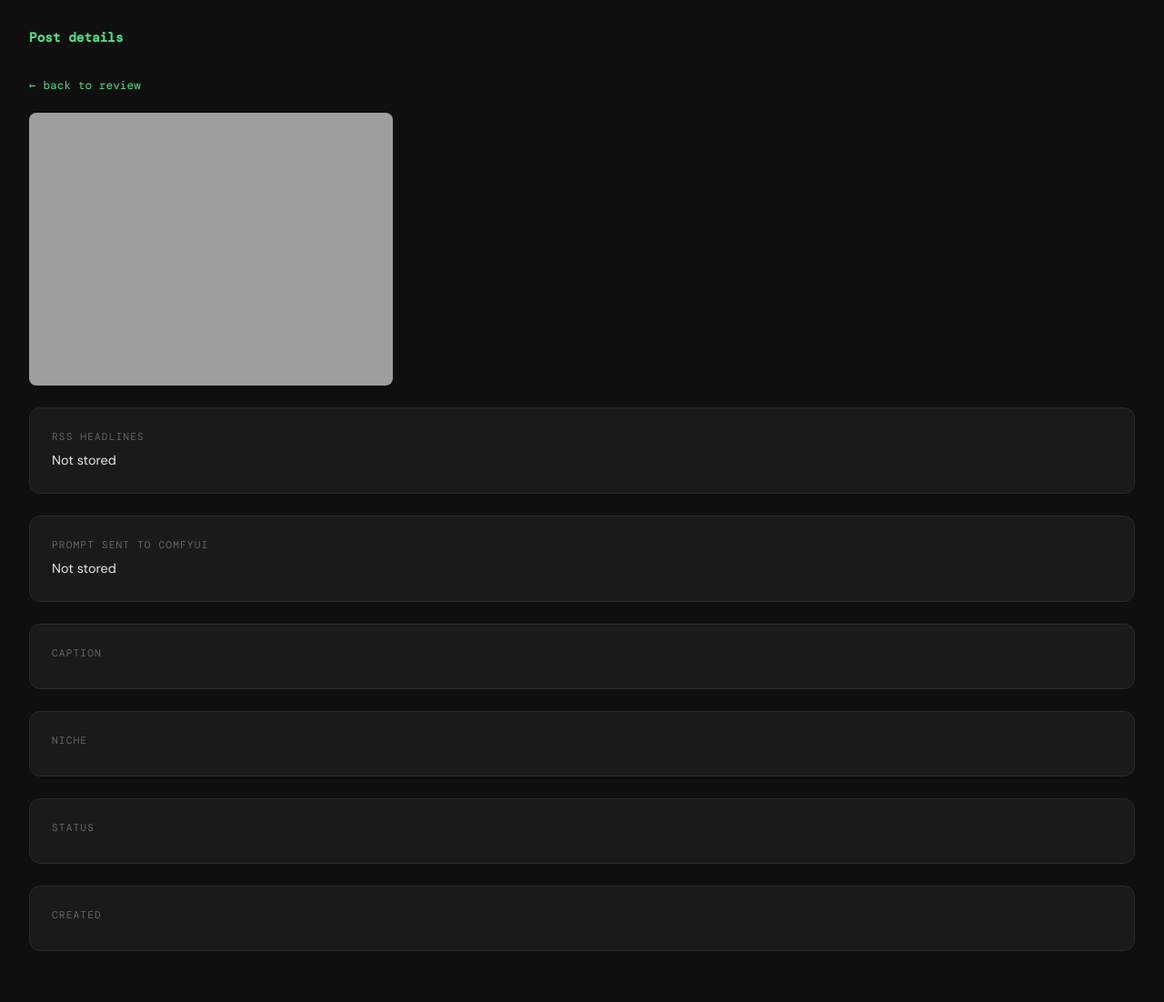
After one commit to sandeepap11/instabot, a Flask app: template app/approval/templates/details.html in a window 1280 px wide. The commit adds this page. Shown: the whole page at 91% size. Run offline with Flask 3, Linux system fonts and the light colour scheme; the template is opened without the code that fills it, so the values that code supplies are empty.

Commit message:
Add post details page and update database schema for additional fields
- Implemented a new route to display post details.
- Created a new HTML template for post details.
- Updated the database schema to include `rss_headlines` and `comfy_prompt` fields.
- Modified the save_post function to handle new fields.
- Updated the pipeline to save additional information when creating posts.

```diff
--- a/app/approval/app.py
+++ b/app/approval/app.py
@@ -1,4 +1,4 @@
-from db import mark_posted
+from db import get_conn, mark_posted
 from ngrok_host import get_public_image_url, start_image_server, start_tunnel
 from instagram import post_image, check_token_validity
 from db import get_pending_posts, get_all_posts, update_status
@@ -91,5 +91,14 @@ def unapprove(post_id):
     return redirect(url_for("review"))
 
 
+@app.route("/details/<post_id>")
+def details(post_id):
+    with get_conn() as conn:
+        post = conn.execute(
+            "SELECT * FROM posts WHERE id = ?", (post_id,)
+        ).fetchone()
+    return render_template("details.html", post=dict(post))
+
+
 if __name__ == "__main__":
     app.run(port=5000, debug=False)
--- /dev/null
+++ b/app/approval/templates/details.html
@@ -0,0 +1,59 @@
+<!DOCTYPE html>
+<html lang="en">
+<head>
+  <meta charset="UTF-8"/>
+  <title>Post Details</title>
+  <style>
+    @import url('https://fonts.googleapis.com/css2?family=DM+Mono:wght@400;500&family=DM+Sans:wght@400;500&display=swap');
+    *, *::before, *::after { box-sizing: border-box; margin: 0; padding: 0; }
+    :root {
+      --bg: #0f0f0f; --surface: #1a1a1a; --border: #2a2a2a;
+      --text: #e8e8e8; --muted: #666; --green: #4ade80;
+    }
+    body { background: var(--bg); color: var(--text); font-family: 'DM Sans', sans-serif; padding: 2rem; }
+    h1 { font-family: 'DM Mono', monospace; color: var(--green); font-size: 0.9rem; margin-bottom: 2rem; }
+    .card { background: var(--surface); border: 1px solid var(--border); border-radius: 12px; padding: 1.5rem; margin-bottom: 1.5rem; }
+    .label { font-family: 'DM Mono', monospace; font-size: 0.7rem; color: var(--muted); text-transform: uppercase; letter-spacing: 0.1em; margin-bottom: 0.5rem; }
+    .value { font-size: 0.9rem; line-height: 1.6; white-space: pre-wrap; }
+    img { width: 100%; max-width: 400px; border-radius: 8px; display: block; margin-bottom: 1.5rem; }
+    a { color: var(--green); font-family: 'DM Mono', monospace; font-size: 0.8rem; text-decoration: none; }
+  </style>
+</head>
+<body>
+  <h1>Post details</h1>
+  <a href="/review">← back to review</a>
+  <br/><br/>
+
+  <img src="http://localhost:5001/images/{{ post.image_path.split('/')[-1] }}" alt="Generated image"/>
+
+  <div class="card">
+    <div class="label">RSS Headlines</div>
+    <div class="value">{{ post.rss_headlines or 'Not stored' }}</div>
+  </div>
+
+  <div class="card">
+    <div class="label">Prompt sent to ComfyUI</div>
+    <div class="value">{{ post.comfy_prompt or 'Not stored' }}</div>
+  </div>
+
+  <div class="card">
+    <div class="label">Caption</div>
+    <div class="value">{{ post.caption }}</div>
+  </div>
+
+  <div class="card">
+    <div class="label">Niche</div>
+    <div class="value">{{ post.niche }}</div>
+  </div>
+
+  <div class="card">
+    <div class="label">Status</div>
+    <div class="value">{{ post.status }}</div>
+  </div>
+
+  <div class="card">
+    <div class="label">Created</div>
+    <div class="value">{{ post.created_at }}</div>
+  </div>
+</body>
+</html>
--- a/app/approval/templates/review.html
+++ b/app/approval/templates/review.html
@@ -240,6 +240,7 @@
           <div class="post-caption">{{ post.caption }}</div>
 
           <div class="actions">
+            <a href="/details/{{ post.id }}" class="btn btn-disabled" style="background:#1a2a1a; color:#4ade80;">🔍 Details</a>
             {% if post.status == 'pending' %}
               <a href="/approve/{{ post.id }}"  class="btn btn-approve">✓ Approve</a>
               <a href="/post-now/{{ post.id }}" class="btn btn-post-now">🚀 Post Now</a>
--- a/app/idea_gen.py
+++ b/app/idea_gen.py
@@ -85,7 +85,7 @@ Rules:
     response.raise_for_status()
     idea = response.json()["response"].strip()
     print(f"[Idea] Generated: {idea[:80]}...")
-    return idea
+    return idea, headlines
 
 
 if __name__ == "__main__":
--- a/app/pipeline.py
+++ b/app/pipeline.py
@@ -23,7 +23,7 @@ def run_daily_pipeline(niche: str = None):
 
     # Step 1: Generate idea/prompt
     print("[Pipeline] Step 1/3 — Generating idea...")
-    idea = generate_idea(niche)
+    idea, headlines = generate_idea(niche)
 
     # Step 2: Generate image from idea
     print("[Pipeline] Step 2/3 — Generating image...")
@@ -34,7 +34,9 @@ def run_daily_pipeline(niche: str = None):
     caption = generate_caption(idea, niche)
 
     # Step 4: Save to DB, status = pending
-    post_id = save_post(niche, idea, caption, image_path)
+    post_id = save_post(niche, idea, caption, image_path,
+                        rss_headlines=headlines,
+                        comfy_prompt=idea)  # comfy prompt IS the idea in our case
     send_approval_notification(post_id, image_path, idea, caption)
 
     print(f"\n[Pipeline] Done! Post {post_id} is waiting for your approval.")
```
Also changed, not shown: app/db.py (+8 -7 lines).
